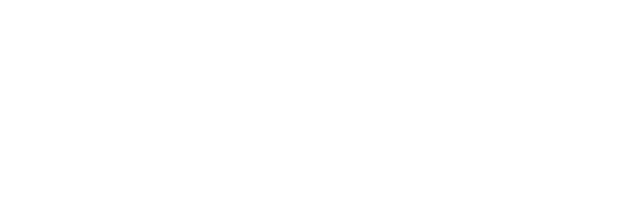
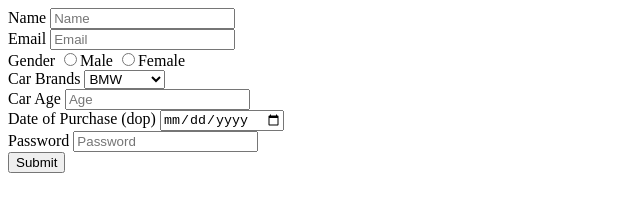
Before and after one commit to acciojob/car-insurance-form-kumar76sumit, a website: page main.html in a window 1280 px wide. Shown: the whole page, without its empty margins (0-640 px from the left). Drawn offline with Linux system fonts and the light colour scheme.

Commit message:
created a submission

```diff
--- a/main.html
+++ b/main.html
@@ -8,6 +8,28 @@
 
 <body>
 	<!-- the entire body must be written by student -->
+	<form method="post">
+		<label for=name>Name</label>
+		<input id=name type=text placeholder=Name required><br>
+		<label for=email>Email</label>
+		<input id=email type="email" placeholder=Email required><br>
+		<label for=gen>Gender</label>
+		<input class=gen name=gender id=gender_m type="radio" required>Male
+		<input class=gen name=gender id=gender_f type="radio" required>Female<br>
+		<label for=cars>Car Brands</label>
+		<select id="cars">
+			<option value="">BMW</option>
+			<option value="">Audi</option>
+			<option value="">Mercedez</option>
+		</select><br>
+		<label for=carage>Car Age</label>
+		<input id=carage type="number" placeholder=Age required><br>
+		<label for=dop>Date of Purchase (dop)</label>
+		<input id=dop type="date" required><br>
+		<label for=password>Password</label>
+		<input id=password type="password" placeholder=Password required><br>
+		<button type="submit">Submit</button>
+	</form>
     <script type="text/javascript" src="./script.js">
 </script>
 
```
